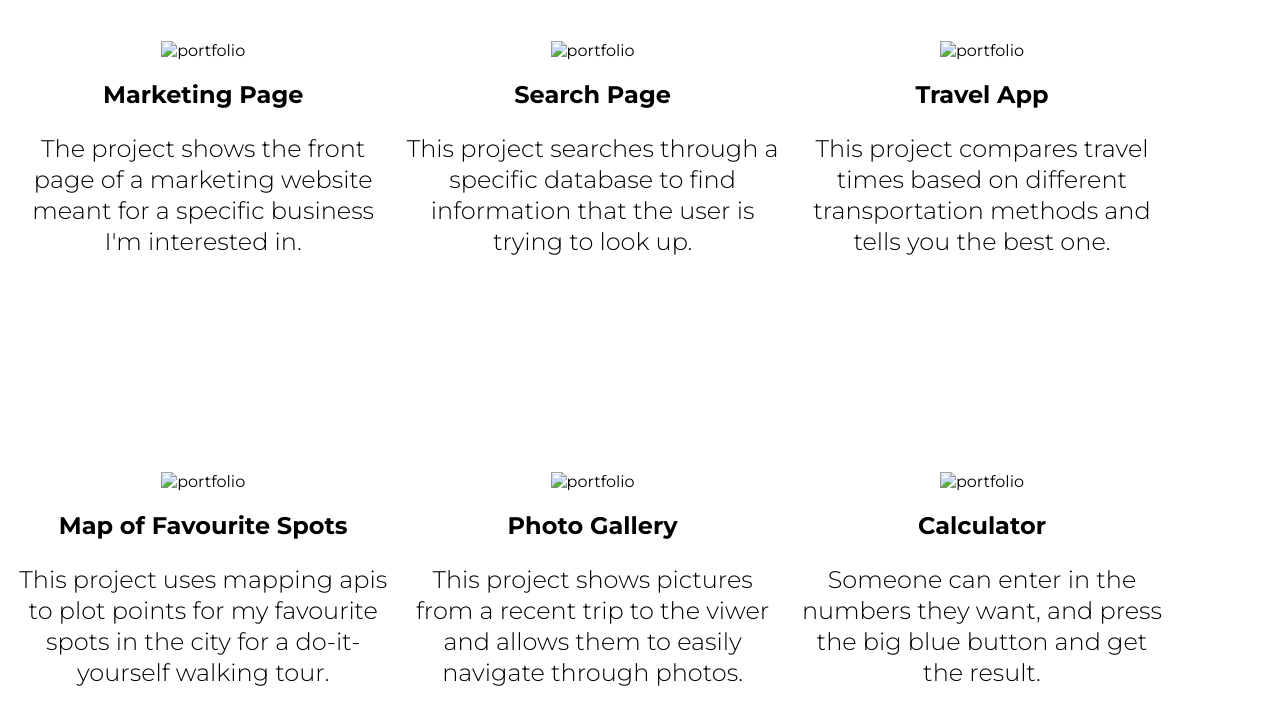
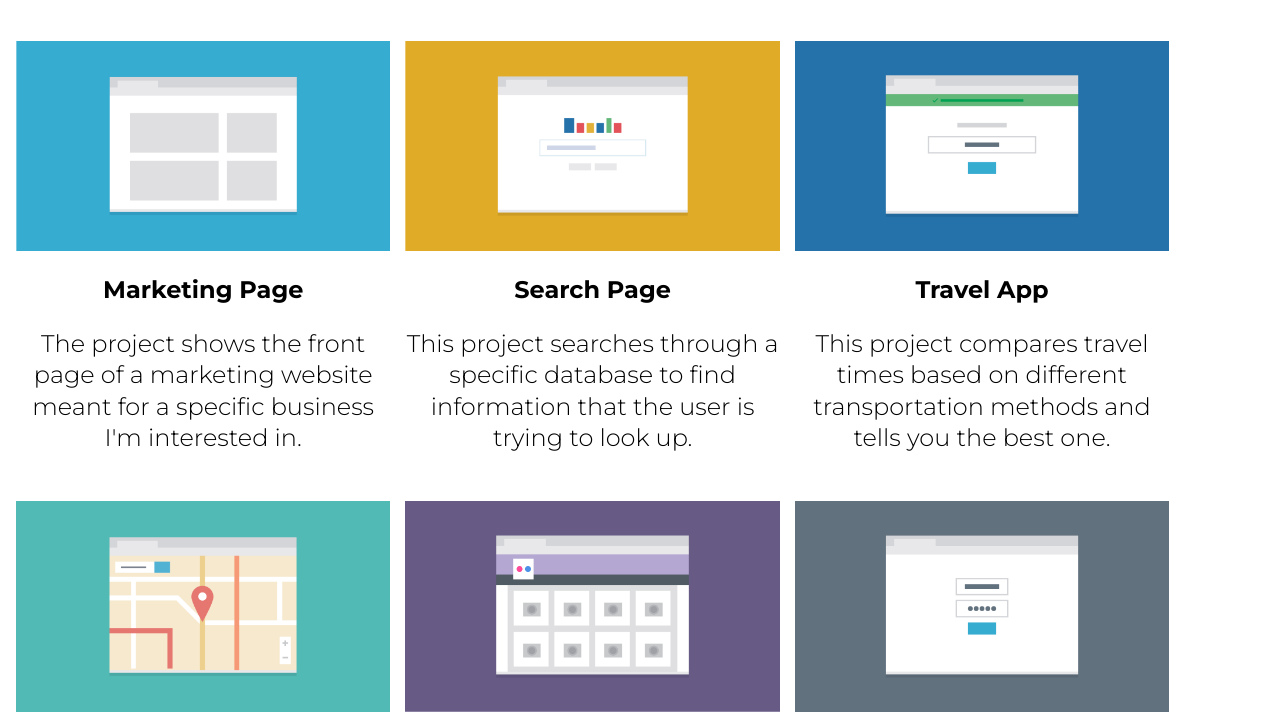
Before and after one commit to razamob/responsive-portfolio, a plain HTML site: page index.html in a window 1280 px wide. Shown: the part 607-1321 px from the top of the page. Drawn offline with Linux system fonts and the light colour scheme.

Commit message:
Fixed images links

```diff
--- a/index.html
+++ b/index.html
@@ -8,7 +8,7 @@
       href="https://fonts.googleapis.com/css2?family=Montserrat:wght@300;400;700&display=swap"
       rel="stylesheet"
     />
-    <link rel="stylesheet" href="./css/styles.css" />
+    <link rel="stylesheet" href="css/styles.css" />
   </head>
   <body>
     <header id="home" class="header">
@@ -22,7 +22,7 @@
       </nav>
       <section id="hero">
         <img
-          src="./images/responsive-layout-profile.png"
+          src="images/responsive-layout-profile.png"
           alt="Professional image"
           class="hero-img"
         />
@@ -39,7 +39,7 @@
         <div class="marketing-page page-content">
           <img
             class="portfolio-img"
-            src="../project-2/images/portfolio-1.png"
+            src="images/portfolio-1.png"
             alt="portfolio"
           />
           <h2>Marketing Page</h2>
@@ -51,7 +51,7 @@
         <div class="search-page page-content">
           <img
             class="portfolio-img"
-            src="../project-2/images/portfolio-2.png"
+            src="images/portfolio-2.png"
             alt="portfolio"
           />
           <h2>Search Page</h2>
@@ -63,7 +63,7 @@
         <div class="travel-app page-content">
           <img
             class="portfolio-img"
-            src="../project-2/images/portfolio-3.png"
+            src="images/portfolio-3.png"
             alt="portfolio"
           />
           <h2>Travel App</h2>
@@ -75,7 +75,7 @@
         <div class="map page-content">
           <img
             class="portfolio-img"
-            src="../project-2/images/portfolio-4.png"
+            src="images/portfolio-4.png"
             alt="portfolio"
           />
           <h2>Map of Favourite Spots</h2>
@@ -87,7 +87,7 @@
         <div class="gallery page-content">
           <img
             class="portfolio-img"
-            src="../project-2/images/portfolio-5.png"
+            src="images/portfolio-5.png"
             alt="portfolio"
           />
           <h2>Photo Gallery</h2>
@@ -99,7 +99,7 @@
         <div class="calculator page-content">
           <img
             class="portfolio-img"
-            src="../project-2/images/portfolio-6.png"
+            src="images/portfolio-6.png"
             alt="portfolio"
           />
           <h2>Calculator</h2>
```
